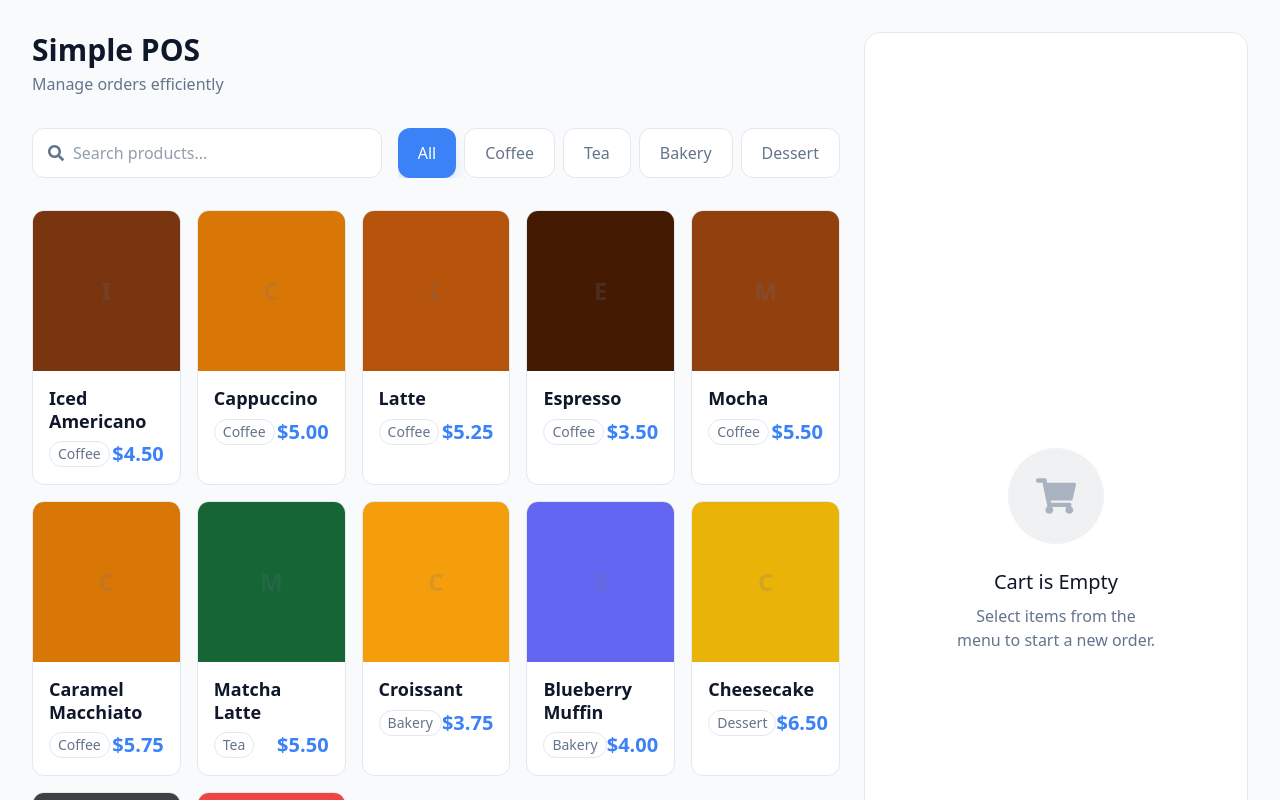
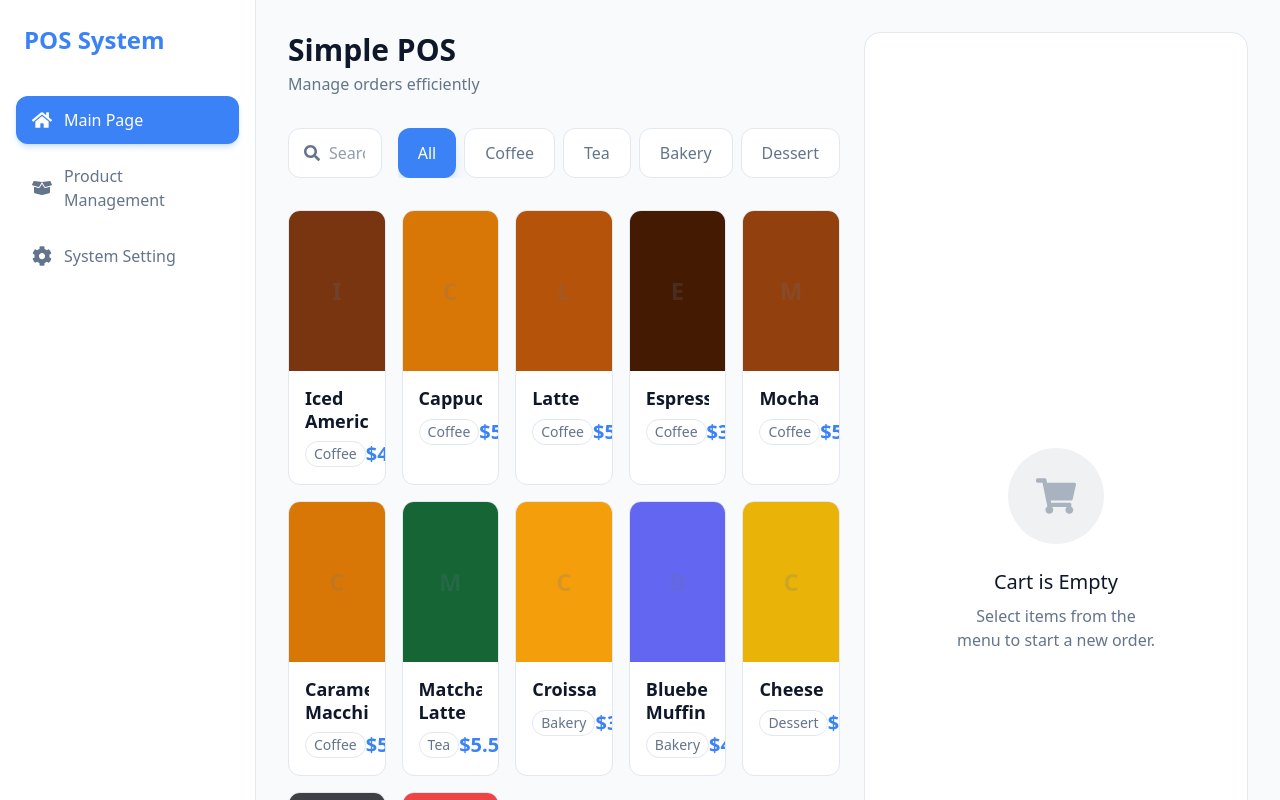
Before and after one commit to ZenitHTH/simple-pos, a Next.js app: page / in a window 1280 px wide. Shown: the top 800 px of the page. Built offline with nearby package versions, Linux system fonts and the light colour scheme.

Commit message:
feat: Implement a new sidebar layout, integrate `@tauri-apps/api`, and configure database migrations for runtime use.

```diff
--- a/src/app/layout.tsx
+++ b/src/app/layout.tsx
@@ -1,6 +1,7 @@
 import type { Metadata } from "next";
 import { Geist, Geist_Mono } from "next/font/google";
 import "./globals.css";
+import Sidebar from "./components/Sidebar";
 
 const geistSans = Geist({
   variable: "--font-geist-sans",
@@ -25,9 +26,12 @@
   return (
     <html lang="en">
       <body
-        className={`${geistSans.variable} ${geistMono.variable} antialiased`}
+        className={`${geistSans.variable} ${geistMono.variable} antialiased flex bg-background`}
       >
-        {children}
+        <Sidebar />
+        <main className="flex-1 min-h-screen overflow-auto">
+          {children}
+        </main>
       </body>
     </html>
   );
```
